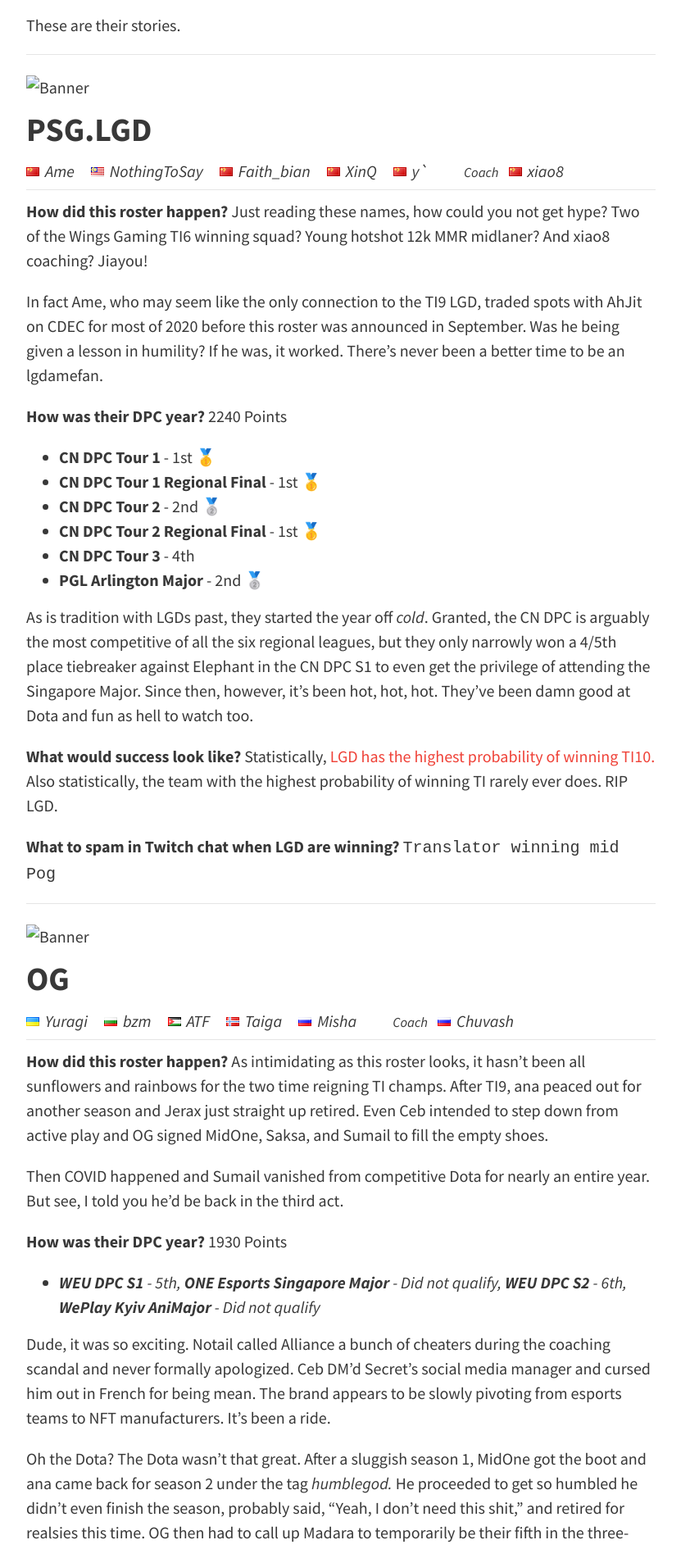
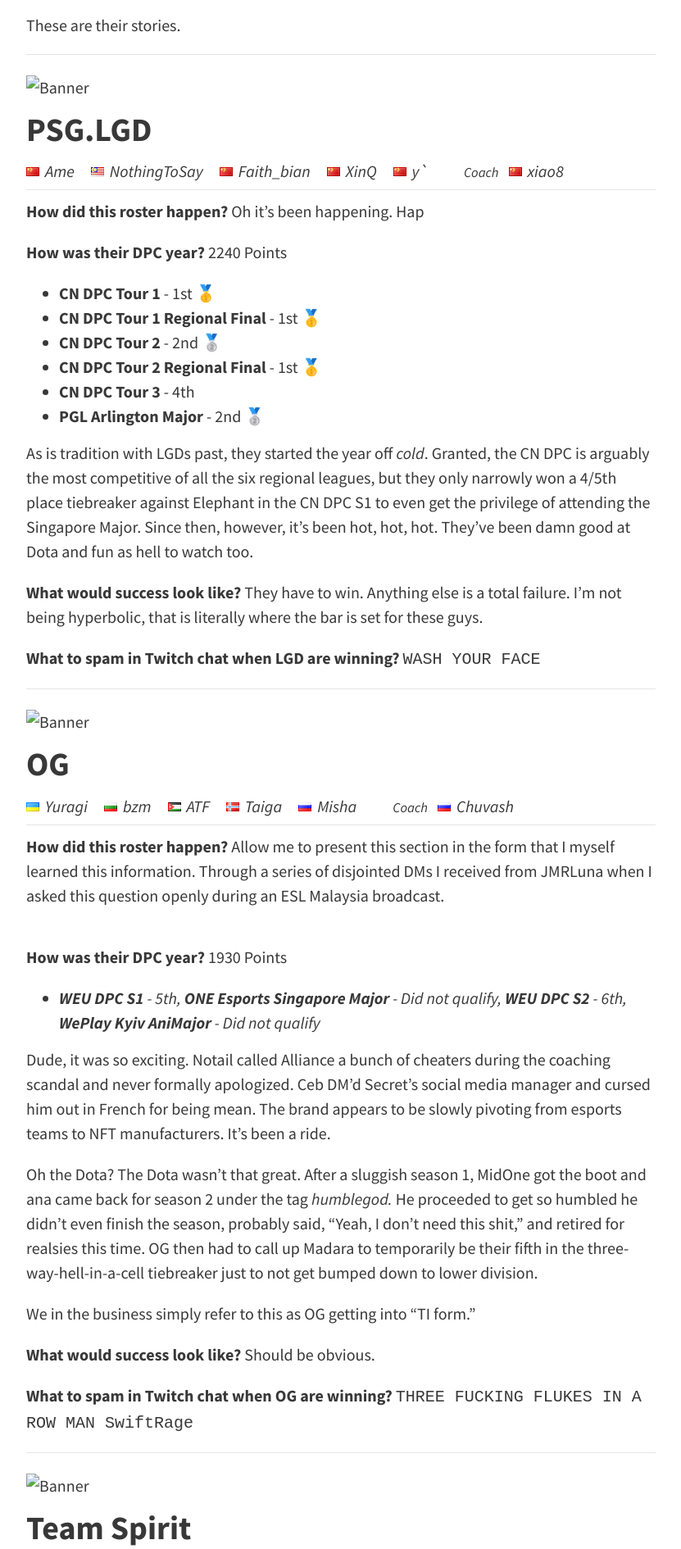
Before and after one commit to tsunami643/blogdraft, a Jekyll site: the page built from _posts/2022-10-06-ti11-team-guide.md, in a window 1280 px wide. Shown: the part 1185-3075 px from the top of the page at 82% size, without its empty margins (224-1055 px from the left). Built offline with Jekyll 4.4.1, drawn with Linux system fonts in a browser that asks for light colours; nearby versions of some CDN libraries; comment, search, counter and statistics services are not loaded.

Commit message:
twitter dm test

```diff
--- a/_posts/2022-10-06-ti11-team-guide.md
+++ b/_posts/2022-10-06-ti11-team-guide.md
@@ -121,9 +121,7 @@
 </table>
 <hr style="margin: 0.5em 0;">
 
-**How did this roster happen?**  Just reading these names, how could you not get hype? Two of the Wings Gaming TI6 winning squad? Young hotshot 12k MMR midlaner? And xiao8 coaching? Jiayou!
-
-In fact Ame, who may seem like the only connection to the TI9 LGD, traded spots with AhJit on CDEC for most of 2020 before this roster was announced in September. Was he being given a lesson in humility? If he was, it worked. There's never been a better time to be an lgdamefan.
+**How did this roster happen?**  Oh it's been happening. Hap
 
 **How was their DPC year?** 2240 Points
 
@@ -136,9 +134,9 @@
 
 As is tradition with LGDs past, they started the year off *cold*. Granted, the CN DPC is arguably the most competitive of all the six regional leagues, but they only narrowly won a 4/5th place tiebreaker against Elephant in the CN DPC S1 to even get the privilege of attending the Singapore Major. Since then, however, it's been hot, hot, hot. They've been damn good at Dota and fun as hell to watch too.
 
-**What would success look like?** Statistically, [LGD has the highest probability of winning TI10.](https://noxville.github.io/ti10-probabilities/) Also statistically, the team with the highest probability of winning TI rarely ever does. RIP LGD.
+**What would success look like?** They have to win. Anything else is a total failure. I'm not being hyperbolic, that is literally where the bar is set for these guys.
 
-**What to spam in Twitch chat when LGD are winning?** `Translator winning mid Pog`
+**What to spam in Twitch chat when LGD are winning?** `WASH YOUR FACE`
 
 <hr style="margin-bottom: 1.2em;">
 <p style="margin: 0.5em 0;"><img src="../img/ti11teams/og.jpg" alt="Banner"></p>
@@ -156,9 +154,11 @@
 </table>
 <hr style="margin: 0.5em 0;">
 
-**How did this roster happen?** As intimidating as this roster looks, it hasn't been all sunflowers and rainbows for the two time reigning TI champs. After TI9, ana peaced out for another season and Jerax just straight up retired. Even Ceb intended to step down from active play and OG signed MidOne, Saksa, and Sumail to fill the empty shoes.
+**How did this roster happen?** Allow me to present this section in the form that I myself learned this information. Through a series of disjointed DMs I received from JMRLuna when I asked this question openly during an ESL Malaysia broadcast.
 
-Then COVID happened and Sumail vanished from competitive Dota for nearly an entire year. But see, I told you he'd be back in the third act.
+<p class="twitter-dm">I saw you on the pannel about how we build the roster</p>
+<p class="twitter-dm">Misha was first</p>
+<p class="twitter-dm-first">Then taiga</p>
 
 **How was their DPC year?** 1930 Points
 
--- a/_sass/base/_global.scss
+++ b/_sass/base/_global.scss
@@ -100,6 +100,70 @@
   padding-left: 40px;
 }
 
+//Twitter DM CSS
+.twitter-dm {
+  -webkit-text-size-adjust: 100%;
+  -webkit-tap-highlight-color: rgba(0,0,0,0);
+  pointer-events: auto;
+  user-select: text;
+  cursor: default;
+  -webkit-box-direction: normal;
+  unicode-bidi: isolate;
+  border: 0 solid black;
+  box-sizing: border-box;
+  display: inline;
+  font: 14px -apple-system,BlinkMacSystemFont,"Segoe UI",Roboto,Helvetica,Arial,sans-serif;
+  margin-bottom: 0px;
+  margin-left: 0px;
+  margin-right: 0px;
+  margin-top: 0px;
+  padding-bottom: 0px;
+  padding-left: 0px;
+  padding-right: 0px;
+  padding-top: 0px;
+  white-space: pre-wrap;
+  overflow: hidden;
+  position: relative;
+  min-width: 0px;
+  word-wrap: break-word;
+  line-height: 20px;
+  font-size: 15px;
+  font-weight: 400;
+  font-family: TwitterChirp, -apple-system, BlinkMacSystemFont, "Segoe UI", Roboto, Helvetica, Arial, sans-serif;
+  color: rgb(255, 255, 255);
+  text-align: left;
+  word-break: break-word;
+}
+
+.twitter-dm-first {
+  -webkit-text-size-adjust: 100%;
+  -webkit-tap-highlight-color: rgba(0,0,0,0);
+  pointer-events: auto;
+  user-select: text;
+  cursor: default;
+  -webkit-box-direction: normal;
+  text-align: left;
+  word-break: break-word;
+  border: 0 solid black;
+  box-sizing: border-box;
+  display: inline;
+  margin-bottom: 0px;
+  margin-left: 0px;
+  margin-right: 0px;
+  margin-top: 0px;
+  padding-bottom: 0px;
+  padding-left: 0px;
+  padding-right: 0px;
+  padding-top: 0px;
+  color: inherit;
+  font: inherit;
+  white-space: inherit;
+  min-width: 0px;
+  word-wrap: break-word;
+  font-family: inherit;
+  color: white;
+}
+
 //Spoiler Text
 .spoiler {
   color: #000;
```
